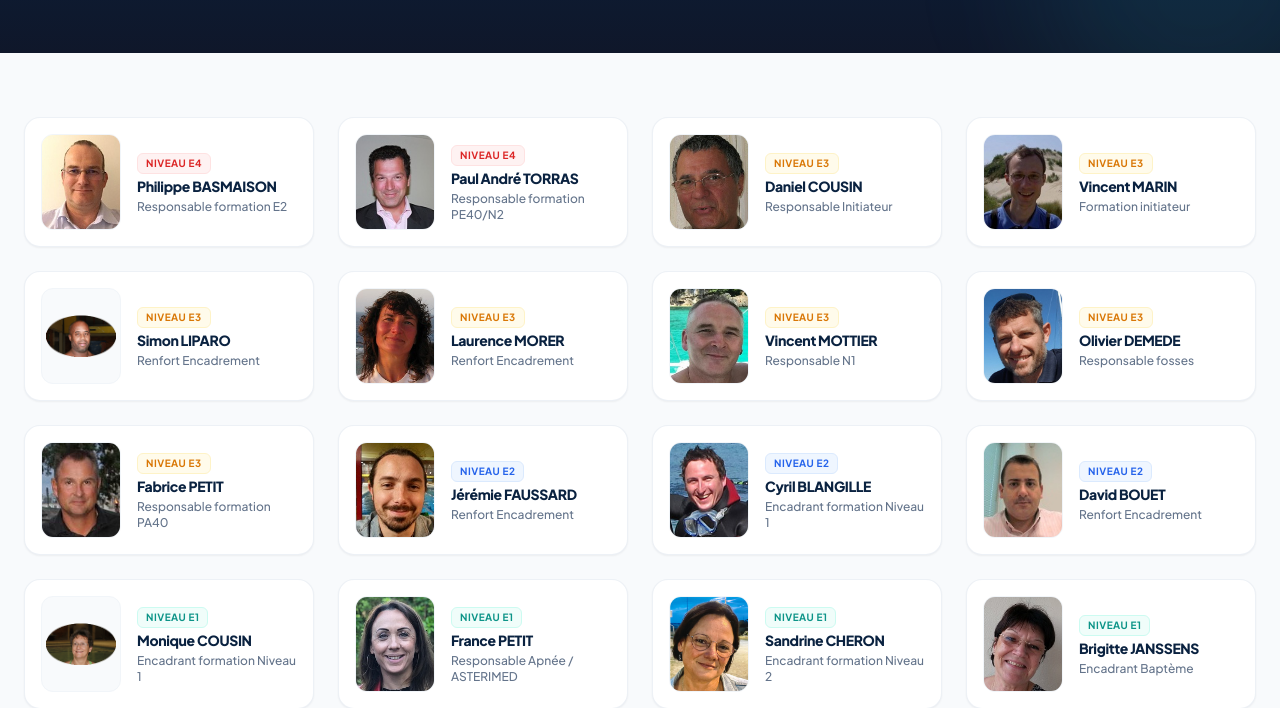
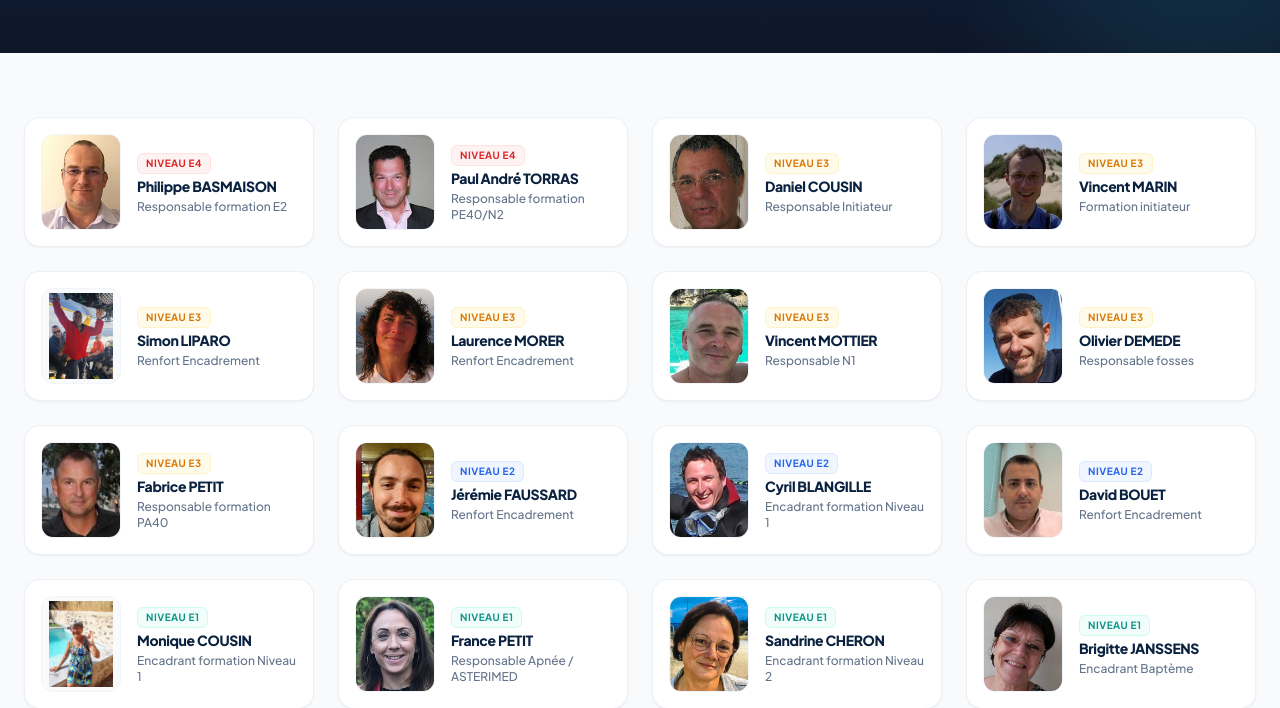
Before and after one commit to TomPlle/Asterina, a plain HTML site: page Les_moniteurs.html in a window 1280 px wide. Shown: the part 244-952 px from the top of the page. Drawn offline with nearby package versions, Linux system fonts and the light colour scheme.

Commit message:
modifs photos

```diff
--- a/Les_moniteurs.html
+++ b/Les_moniteurs.html
@@ -122,7 +122,7 @@
             <!-- Simon LIPARO -->
             <div class="bg-white border border-slate-200/60 rounded-2xl p-4 shadow-sm flex items-center space-x-4 group hover:border-deepBlue transition-all duration-200">
                 <div class="w-20 h-24 flex-shrink-0 rounded-xl overflow-hidden bg-slate-50 border border-slate-100">
-                    <img src="./images/TROMBI/Moniteurs/Simon_LIPARO.gif" alt="Simon LIPARO" class="w-full h-full object-contain p-1">
+                    <img src="./images/TROMBI/Moniteurs/Simon_LIPARO.jpeg" alt="Simon LIPARO" class="w-full h-full object-contain p-1">
                 </div>
                 <div class="space-y-1">
                     <span class="inline-block px-2 py-0.5 bg-amber-50 text-amber-600 border border-amber-100 font-bold text-[10px] rounded-md tracking-wider">NIVEAU E3</span>
@@ -218,7 +218,7 @@
             <!-- Monique COUSIN -->
             <div class="bg-white border border-slate-200/60 rounded-2xl p-4 shadow-sm flex items-center space-x-4 group hover:border-deepBlue transition-all duration-200">
                 <div class="w-20 h-24 flex-shrink-0 rounded-xl overflow-hidden bg-slate-50 border border-slate-100">
-                    <img src="./images/TROMBI/Moniteurs/Monique_COUSIN.gif" alt="Monique COUSIN" class="w-full h-full object-contain p-1">
+                    <img src="./images/TROMBI/Moniteurs/Monique_COUSIN.jpeg" alt="Monique COUSIN" class="w-full h-full object-contain p-1">
                 </div>
                 <div class="space-y-1">
                     <span class="inline-block px-2 py-0.5 bg-teal-50 text-teal-600 border border-teal-100 font-bold text-[10px] rounded-md tracking-wider">NIVEAU E1</span>
```
Also changed, not shown: images/TROMBI/Bureau/Sandra_PELLOILE.jpg, images/TROMBI/Moniteurs/Monique_COUSIN.gif (deleted), images/TROMBI/Moniteurs/Monique_COUSIN.jpeg (added), images/TROMBI/Moniteurs/Simon_LIPARO.gif (deleted), images/TROMBI/Moniteurs/Simon_LIPARO.jpeg (added).
